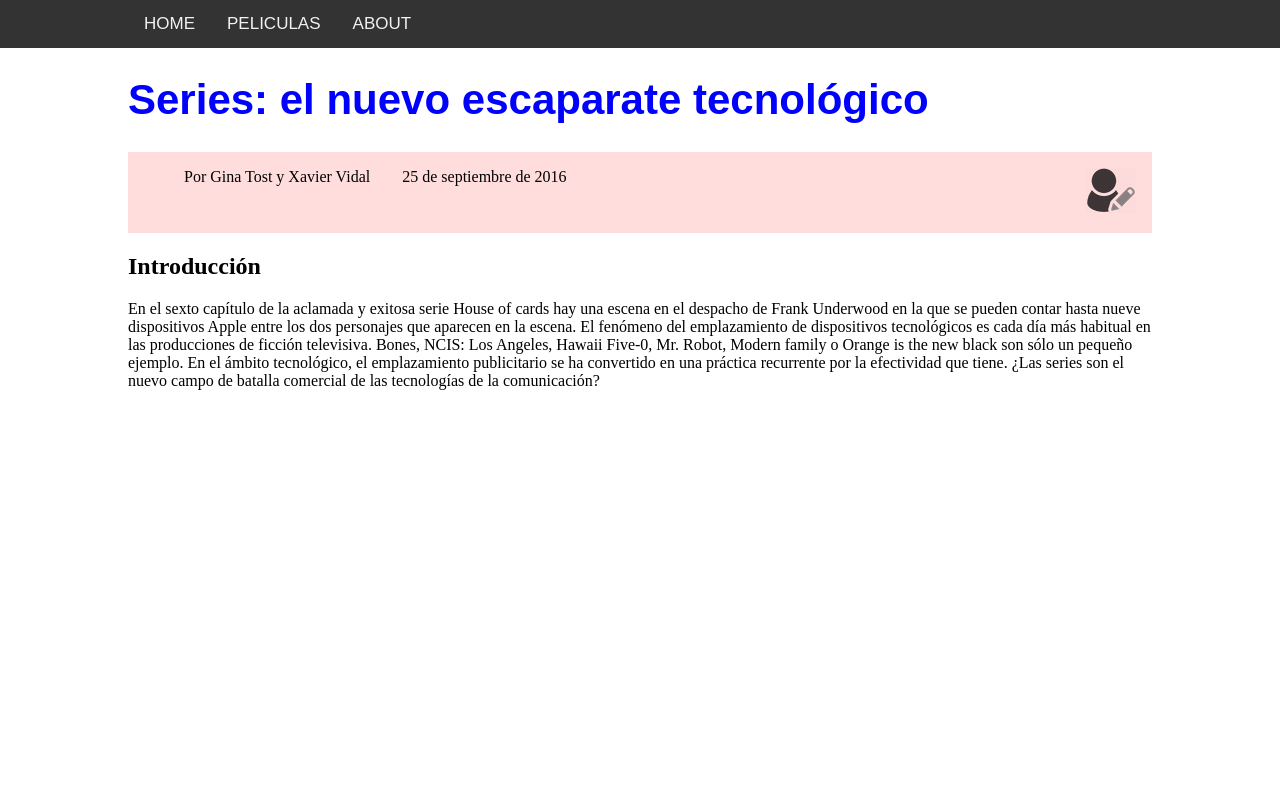
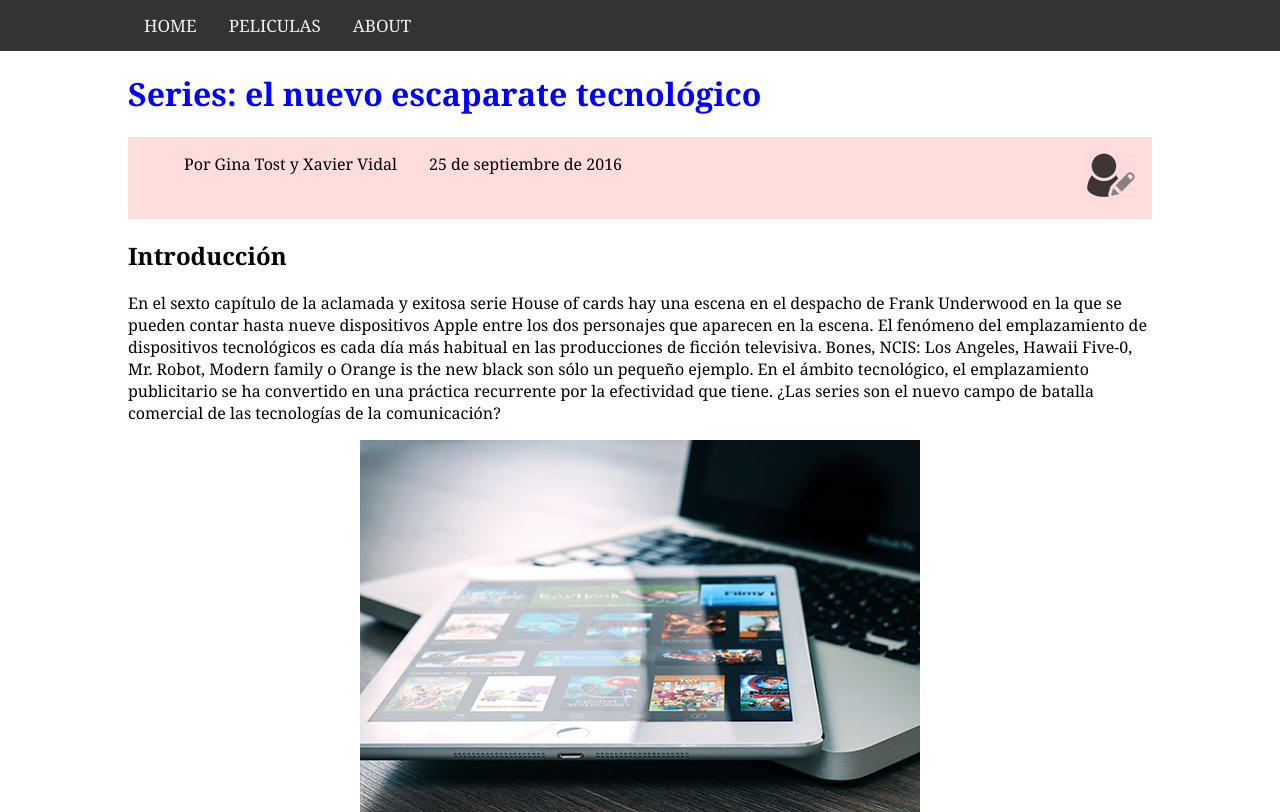
Before and after one commit to thefuentescore/HTML_CSS_PECS, a plain HTML site: page PEC1/Codigo/pagina-principal.html in a window 1280 px wide. Drawn offline with Linux system fonts and the light colour scheme.

Commit message:
Centrar Imagen,crear clase de imagen de texto.

```diff
--- a/PEC1/Codigo/estilos.css
+++ b/PEC1/Codigo/estilos.css
@@ -1,9 +1,5 @@
-
-
 /**** ESTILO DE LA BARRA DE MENÚ******/
-
- /* Remove margins and padding from the list, and add a black background color */
-body{
+body {
     margin: 0;
 }
 ul.topnav {
@@ -14,10 +10,10 @@ ul.topnav {
     background-color: #333;
 }
 
-/* Float the list items side by side */
-ul.topnav li {float: left;}
+ul.topnav li {
+    float: left;
+}
 
-/* Style the links inside the list items */
 ul.topnav li a {
     display: inline-block;
     color: #f2f2f2;
@@ -26,46 +22,46 @@ ul.topnav li a {
     text-decoration: none;
     transition: 0.3s;
     font-size: 17px;
-    font-family: Arial;
+    font-family: Georgia;
 }
 
-/* Change background color of links on hover */
-ul.topnav li a:hover {background-color: #555;}
+ul.topnav li a:hover {
+    background-color: #555;
+}
+/**** ESTILO DEL ARTÍCULO******/
 
-/**** ESTILO DEL ARTÍCULO******/
-.articulo{
+.articulo {
+    font-family: Georgia;
     padding-left: 10%;
     padding-right: 10%;
 }
-.articulo h1{
-	font-size: 42px;
-	font-family: Arial;
+.articulo h1 {
     font-weight: bold;
     color: blue;
 }
-.articulo p{
-	font-size: 12px;
-	font-family: Arial;
+.articulo p {
+    font-size: 1em;
 }
 
-
-#autor{
+#autor {
     background-color: #ffdddd;
 }
-#autor ul{
+#autor ul {
     list-style-type: none;
     overflow: hidden;
     margin: 0;
-
 }
-#autor ul li{
+#autor ul li {
     float: left;
     display: inline-block;
     padding: 1em;
 }
-
-#miFooter{
+#miFooter {
     padding-left: 10%;
     padding-right: 10%;
     display: block;
 }
+.imagen_articulo img{
+	display: block;
+	margin: auto;
+}
--- a/PEC1/Codigo/pagina-principal.html
+++ b/PEC1/Codigo/pagina-principal.html
@@ -24,10 +24,13 @@
 					<li style="float:right"> <img src="img/icono-autor.png"></li>
 				</ul>
 			</div>
+			<h2>Introducción</h2>
 			<p>
-				<h2>Introducción</h2>
 				En el sexto capítulo de la aclamada y exitosa serie House of cards hay una escena en el despacho de Frank Underwood en la que se pueden contar hasta nueve dispositivos Apple entre los dos personajes que aparecen en la escena. El fenómeno del emplazamiento de dispositivos tecnológicos es cada día más habitual en las producciones de ficción televisiva. Bones, NCIS: Los Angeles, Hawaii Five-0, Mr. Robot, Modern family o Orange is the new black son sólo un pequeño ejemplo. En el ámbito tecnológico, el emplazamiento publicitario se ha convertido en una práctica recurrente por la efectividad que tiene. ¿Las series son el nuevo campo de batalla comercial de las tecnologías de la comunicación?
 			</p>
+			<div class="imagen_articulo">
+				<img src="img/tablet-ordenador.png">
+			</div>
 		</div>
 	</body>
 </html>
```
Lines whose indentation alone changed are shown as unchanged.
